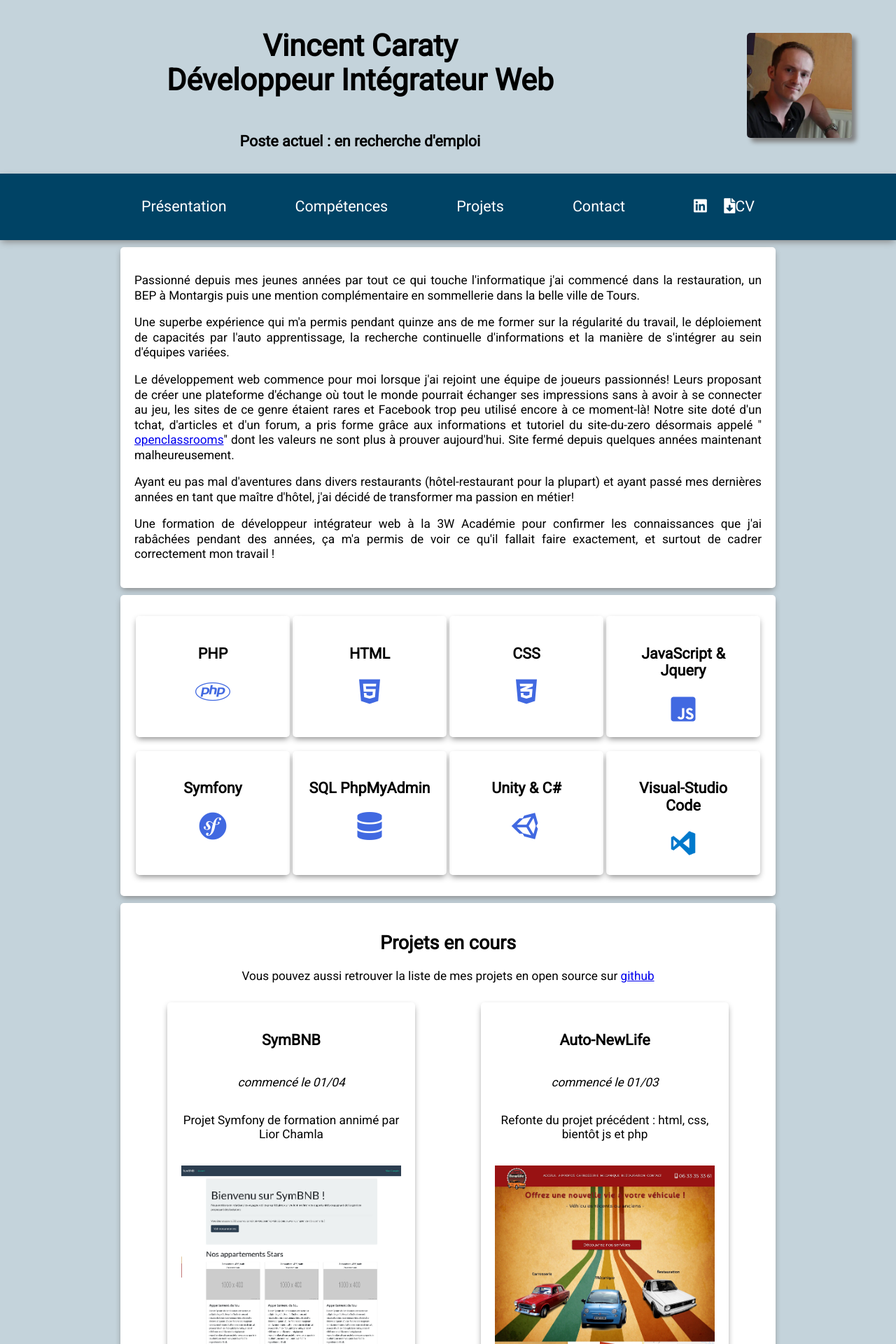
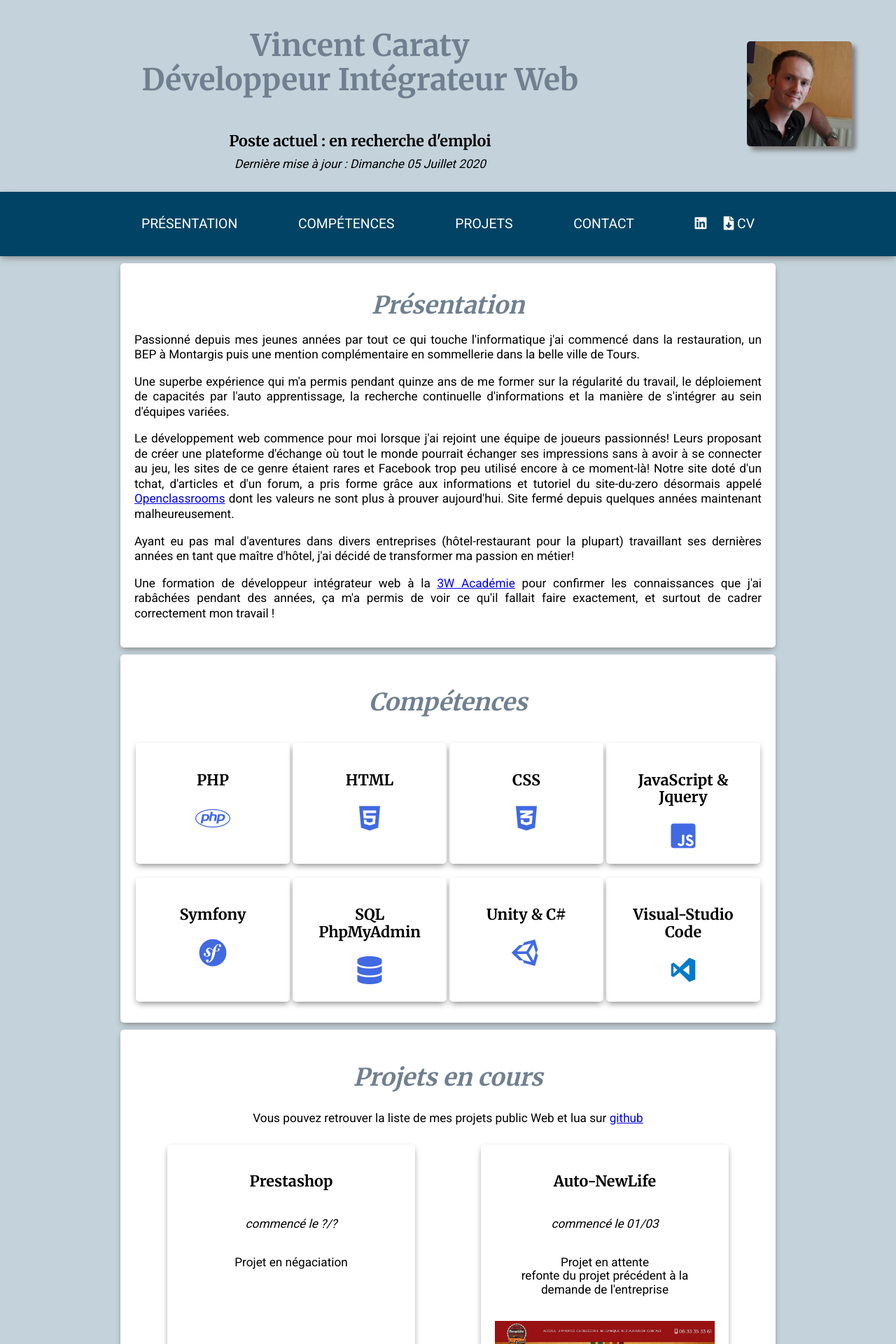
Before and after one commit to yenaulrik/portefolio, a PHP site: page / in a window 1280 px wide. Shown: the top 1920 px of the page at 70% size. Run offline with PHP 8.4, Linux system fonts and the light colour scheme; some libraries are stand-ins or nearby versions.

Commit message:
maj apres crash

```diff
--- a/layout.phtml
+++ b/layout.phtml
@@ -6,6 +6,7 @@
     <link href="https://fonts.googleapis.com/css?family=Roboto&display=swap" rel="stylesheet">
     <link rel="stylesheet" href="https://cdnjs.cloudflare.com/ajax/libs/font-awesome/5.12.0/css/all.min.css">
     <link rel="stylesheet" href="https://cdnjs.cloudflare.com/ajax/libs/normalize/8.0.1/normalize.min.css">
+    <link href="https://fonts.googleapis.com/css2?family=Merriweather:wght@700&display=swap" rel="stylesheet">
     <link rel="stylesheet" href="style/style.css">
     <script src="https://cdnjs.cloudflare.com/ajax/libs/jquery/3.4.1/jquery.min.js"></script>
     <script src="style/main.js"></script>
@@ -18,9 +19,12 @@
                 <h1>
                     Vincent Caraty <br> Développeur Intégrateur Web
                 </h1>
+                <div class="tlt-info">
                     <h3>
                         Poste actuel : en recherche d'emploi
                     </h3>
+                    <p>Dernière mise à jour : Dimanche 05 Juillet 2020</p>
+                </div>
             </div>
             <div id="photo" class="img-150 col ard al-center">
                 <p><img src="img/vincent_photo.png" alt=""></p>
@@ -34,7 +38,7 @@
                     <li><a href="#projets">Projets</a></li>
                     <li><a href="#contact">Contact</a></li>
                     <li><a target="_blank" title="lien vers linkedin" href="https://www.linkedin.com/in/vincent-caraty-a517ba198/"><i class="fab fa-linkedin"></i></a>
-                    <a target="_blank" title="télécharger mon CV" href="img/Caraty_Vincent_CV.pdf"><i class="fas fa-file-download"></i>CV</a></li>
+                    <a target="_blank" title="télécharger mon CV" href="img/Caraty_Vincent_CV.pdf"><i class="fas fa-file-download"></i> CV</a></li>
                 </ul>
             </nav>
             <nav class="mobile">
@@ -49,6 +53,7 @@
     </header>
     <main>
         <section id="presentation">
+            <h2>Présentation</h2>
             <p>Passionné depuis mes jeunes années par tout ce qui touche l'informatique j'ai commencé dans la restauration,
                 un BEP à Montargis puis une mention complémentaire en sommellerie dans la belle ville de Tours.</p>
             <p>Une superbe expérience qui m'a permis pendant quinze ans de me former sur la régularité du travail, le déploiement de capacités par l'auto apprentissage,
@@ -57,16 +62,18 @@
                 Leurs proposant de créer une plateforme d'échange où tout le monde pourrait échanger ses impressions
                 sans à avoir à se connecter au jeu, les sites de ce genre étaient rares et Facebook trop peu
                 utilisé encore à ce moment-là! Notre site doté d'un tchat, d'articles et d'un forum,
-                a pris forme grâce aux informations et tutoriel du site-du-zero désormais appelé "
-                <a target="_blank" href="https://openclassrooms.com/">openclassrooms</a>"
+                a pris forme grâce aux informations et tutoriel du site-du-zero désormais appelé
+                <a target="_blank" href="https://openclassrooms.com/">Openclassrooms</a>
                 dont les valeurs ne sont plus à prouver aujourd'hui.
                 Site fermé depuis quelques années maintenant malheureusement.</p>
-            <p>Ayant eu pas mal d'aventures dans divers restaurants (hôtel-restaurant pour la plupart) et ayant passé mes dernières années en tant que maître d'hôtel,
+            <p>Ayant eu pas mal d'aventures dans divers entreprises (hôtel-restaurant pour la plupart) travaillant ses dernières années en tant que maître d'hôtel,
                 j'ai décidé de transformer ma passion en métier!</p>
-            <p>Une formation de développeur intégrateur web à la 3W Académie pour confirmer les connaissances que j'ai rabâchées pendant des années,
+            <p>Une formation de développeur intégrateur web à la <a target="_blank" href="https://3wa.fr">3W Académie</a> pour confirmer les connaissances que j'ai rabâchées pendant des années,
                 ça m'a permis de voir ce qu'il fallait faire exactement, et surtout de cadrer correctement mon travail !</p>
         </section>
-        <section id="skill" class="row wrap btw">
+        <section id="skill" >
+            <h2>Compétences</h2>
+            <div   class="skill row wrap btw">
                 <article><h3>PHP</h3><p><i class="fab fa-php"></i></p></article>
                 <article><h3>HTML</h3><i class="fab fa-html5"></i></article>
                 <article><h3>CSS</h3><i class="fab fa-css3-alt"></i></article>
@@ -75,28 +82,29 @@
                 <article><h3>SQL PhpMyAdmin</h3><i class="fas fa-database"></i></article>
                 <article><h3>Unity & C#</h3><i class="fab fa-unity"></i></article>
                 <article><h3>Visual-Studio Code</h3><img src="img/Visual_Studio_Code.png" alt=""></article>
+
+            </div>
         </section>
         <section id="projets" class="center">
             <h2>Projets en cours</h2>
-            <p>Vous pouvez aussi retrouver la liste de mes projets en open source sur <a href="https://github.com/yenaulrik" target="_blanc">github</a> </p>
+            <p>Vous pouvez retrouver la liste de mes projets public Web et lua sur <a href="https://github.com/yenaulrik" target="_blanc">github</a> </p>
             <div class="row wrap btw">
-                <article data-page="SymBNB">
+                <article data-page="prestashop01">
                     <div>
                         <div>
-                            <h3>SymBNB</h3>
-                            <p><em>commencé le 01/04</em></p>
-                            <p>Projet Symfony de formation annimé par Lior Chamla</p>
+                            <h3>Prestashop</h3>
+                            <p><em>commencé le ?/?</em></p>
+                            <p>Projet en négaciation</p>
 
                         </div>
                     </div>
-                    <p><img src="img/SymBNB.png" alt=""></p>
                 </article>
                 <article data-page="auto-newlife-2">
                     <div>
                         <div>
                             <h3>Auto-NewLife</h3>
                             <p><em>commencé le 01/03</em></p>
-                            <p>Refonte du projet précédent : html, css, bientôt js et php</p>
+                            <p>Projet en attente <br />refonte du projet précédent à la demande de l'entreprise</p>
 
                         </div>
                         <p><img src="img/ANL-projet2.png" alt=""></p>
@@ -105,7 +113,19 @@
             </div>
 
             <h3>Projets terminés</h3>
+
             <div class="row wrap btw">
+                <article data-page="SymBNB">
+                    <div>
+                        <div>
+                            <h3>SymBNB</h3>
+                            <p><em>fini le 01/04</em></p>
+                            <p>Projet redémarré suite au changements du cours</p>
+
+                        </div>
+                    </div>
+                    <p><img src="img/SymBNB.png" alt=""></p>
+                </article>
                 <article data-page="gaming-site">
                     <div>
                         <div>
--- a/style/style.css
+++ b/style/style.css
@@ -9,15 +9,20 @@ body{
     font-family: 'Roboto', sans-serif;
 }
 h1{
-    font-family: 'Roboto', sans-serif;
+    font-family: 'Merriweather', serif;
     font-size: 4rem;
+    color: slategray;
 }
 h2{
-    font-family: 'Roboto', sans-serif;
-    font-size: 2.5rem;
+    font-family: 'Merriweather', serif;
+    text-align: center;
+    font-size: 3.2rem;
+    font-style: italic;
+    color: slategray;
 }
 h3{
     font-size: 2rem;
+    font-family: 'Merriweather', serif;
 }
 /*   CLASSICS   */
 .container{
@@ -68,9 +73,7 @@ h3{
 /************/
 /*  PAGE    */
 /************/
-header{
 
-}
 header img{
     z-index: 4;
     border-radius: 5px;
@@ -80,13 +83,19 @@ header img{
 #title{
     width: 80%;
 }
+.tlt-info h3{
+    margin-bottom: 10px;
+}
+.tlt-info p{
+    font-style: italic;
+    margin-top: 5px;
+}
 #photo{
     width: 20%;
 }
 header .menu-nav{
     background-color: #004365;
     box-shadow: 0px 4px 10px -2px gray;
-
 }
 .mobile{
     display: none;
@@ -102,7 +111,8 @@ header .menu-nav{
 }
 .menu-nav li > a{
     font-family: 'Roboto', sans-serif;
-    font-size: 2rem;
+    text-transform: uppercase;
+    font-size: 1.8rem;
     display: inline-block;
     padding: 25px 10px 25px;
     text-decoration: none;
@@ -125,13 +135,13 @@ main > section{
     text-align: justify;
     line-height: 2rem;
 }
-#skill i, #skill img{
+.skill i, .skill img{
     font-size: 40px;
     max-height: 40px;
     color: royalblue;
 }
 
-#skill > article{
+.skill > article{
     display: inline-block;
     width: 20%;
     padding: 20px;
@@ -142,8 +152,9 @@ main > section{
     transition: transform 300ms ease-in-out;
 
 }
-#skill > article:hover{
-
+.skill > article:hover{
+    z-index: 1000;
+    background-color: white;
     transform: scale(1.1);
 }
 
@@ -249,7 +260,7 @@ main > section{
     #projets article img{
         width: 100%;
     }
-    #skill > article{
+    .skill > article{
         width: 40%;
         padding: 10px 10px 10px;
     }
```
Lines whose indentation alone changed are shown as unchanged.
